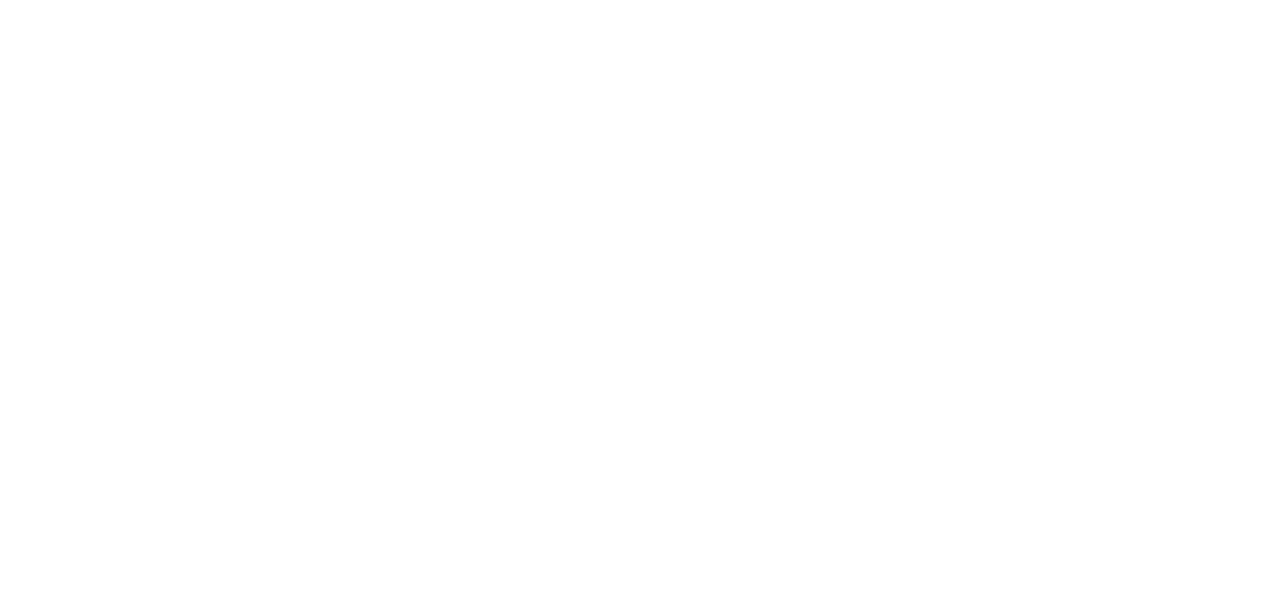
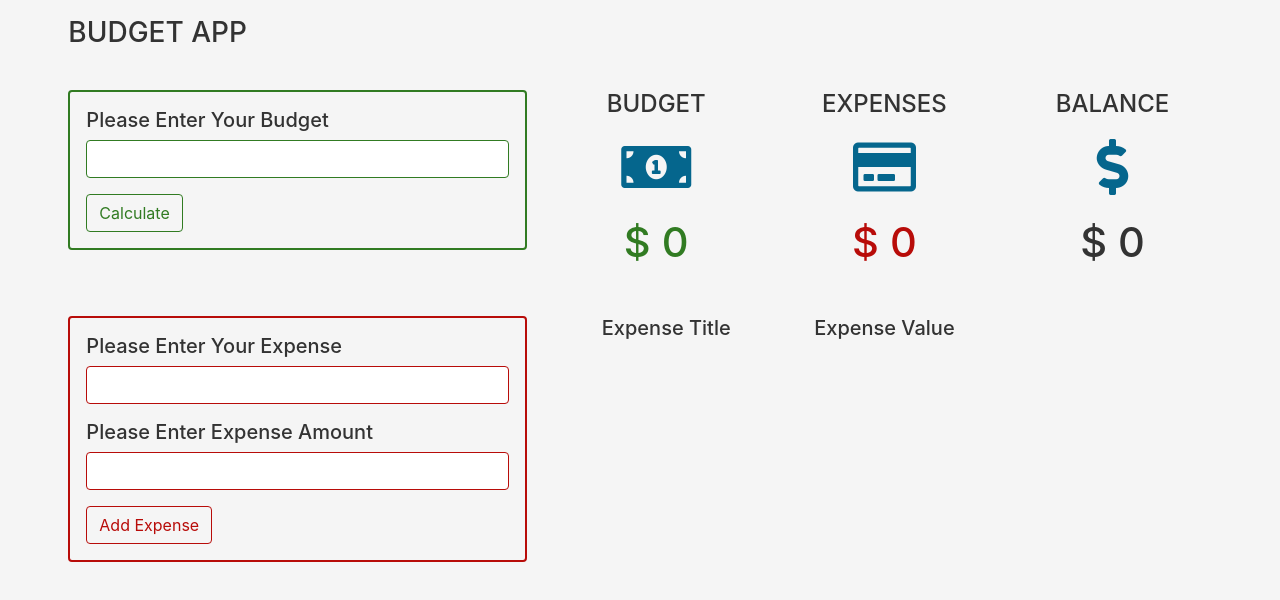
Before and after one commit to MesutBE/budget-app, a plain HTML site: page index.html in a window 1280 px wide. Drawn offline with nearby package versions, Linux system fonts and the light colour scheme; files that its build step writes are made by us from their sources; files whose address does not match are found by name.

Commit message:
Add Budget Balance

```diff
--- a/index.html
+++ b/index.html
@@ -1,11 +1,136 @@
 <!DOCTYPE html>
 <html lang="en">
+
 <head>
-    <meta charset="UTF-8">
-    <meta name="viewport" content="width=device-width, initial-scale=1.0">
-    <title>Document</title>
+ <meta charset="UTF-8">
+ <meta name="viewport" content="width=device-width, initial-scale=1.0">
+ <meta http-equiv="X-UA-Compatible" content="ie=edge">
+ <!-- bootstrap css -->
+ <link rel="stylesheet" href="css/bootstrap.min.css">
+ <!-- main css -->
+ <link rel="stylesheet" href="css/main.css">
+ <!-- google fonts -->
+ <link href="https://fonts.googleapis.com/css?family=Courgette" rel="stylesheet">
+
+ <!-- font awesome -->
+ <link rel="stylesheet" href="css/all.css">
+ <title>Budget App</title>
+ <style>
+ </style>
 </head>
+
 <body>
+ <div class="container-fluid">
+  <div class="row">
+   <div class="col-11 mx-auto pt-3">
+    <!-- title -->
+    <h3 class="text-uppercase mb-4">budget app</h3>
+    <div class="row">
+     <div class="col-md-5 my-3">
+      <!-- budget feedback -->
+      <div class="budget-feedback alert alert-danger text-capitalize">budget feedback</div>
+      <!-- budget form -->
+      <form id="budget-form" class=" budget-form">
+       <h5 class="text-capitalize">please enter your budget</h5>
+       <div class="form-group">
+        <input type="number" class="form-control budget-input" id="budget-input">
+       </div>
+       <!-- submit button -->
+       <button type="submit" class="btn text-capitalize budget-submit" id="budget-submit">calculate</button>
+      </form>
+     </div>
+     <div class="col-md-7">
+      <!-- app info -->
+      <div class="row my-3">
+       <div class="col-4 text-center mb-2">
+        <h6 class="text-uppercase info-title">budget</h6>
+        <span class="budget-icon"><i class="fas fa-money-bill-alt"></i></span>
+        <h4 class="text-uppercase mt-2 budget" id="budget"><span>$ </span><span id="budget-amount">0</span></h4>
+       </div>
+       <div class="col-4 text-center">
+        <h6 class="text-uppercase info-title">expenses</h6>
+        <span class="expense-icon"><i class="far fa-credit-card"></i></span>
+        <h4 class="text-uppercase mt-2 expense" id="expense"><span>$ </span><span id="expense-amount">0</span></h4>
+       </div>
+       <div class="col-4 text-center">
+        <h6 class="text-uppercase info-title">balance</h6>
+        <span class="balance-icon"><i class="fas fa-dollar-sign"></i></span>
+        <h4 class="text-uppercase mt-2 balance" id="balance"> <span>$ </span><span id="balance-amount">0</span></h4>
+       </div>
+      </div>
+     </div>
+    </div>
 
+    <div class="row">
+     <div class="col-md-5 my-3">
+      <!-- expense feedback -->
+      <div class="expense-feedback alert alert-danger text-capitalize">expense feedback</div>
+      <!-- expense form -->
+      <form id="expense-form" class=" expense-form">
+       <h5 class="text-capitalize">please enter your expense</h5>
+       <div class="form-group">
+        <input type="text" class="form-control expense-input" id="expense-input">
+       </div>
+       <h5 class="text-capitalize">please enter expense amount</h5>
+       <div class="form-group">
+        <input type="number" class="form-control expense-input" id="amount-input">
+       </div>
+       <!-- submit button -->
+       <button type="submit" class="btn text-capitalize expense-submit" id="expense-submit">add expense</button>
+      </form>
+     </div>
+     <div class="col-md-7 my-3">
+      <!-- expense list -->
+      <div class="expense-list" id="expense-list">
+
+       <div class="expense-list__info d-flex justify-content-between text-capitalize">
+        <h5 class="list-item">expense title</h5>
+        <h5 class="list-item">expense value</h5>
+        <h5 class="list-item"></h5>
+       </div>
+       <!-- single expense -->
+
+       <!-- <div class="expense">
+        <div class="expense-item d-flex justify-content-between align-items-baseline">
+
+         <h6 class="expense-title mb-0 text-uppercase list-item">- title</h6>
+         <h5 class="expense-amount mb-0 list-item">amount</h5>
+
+         <div class="expense-icons list-item">
+
+          <a href="#" class="edit-icon mx-2" data-id="${expense.id}">
+           <i class="fas fa-edit"></i>
+          </a>
+          <a href="#" class="delete-icon" data-id="${expense.id}">
+           <i class="fas fa-trash"></i>
+          </a>
+         </div>
+        </div>
+
+       </div> -->
+
+       <!-- end of single expense -->
+
+      </div>
+     </div>
+    </div>
+
+
+
+
+   </div>
+  </div>
+ </div>
+
+
+
+
+ <!-- jquery -->
+ <script src="js/jquery-3.3.1.min.js"></script>
+ <!-- bootstrap js -->
+ <script src="js/bootstrap.bundle.min.js"></script>
+ <!-- script js -->
+ <script src="js/app.js"></script>
 </body>
+
 </html>
--- a/init.js
+++ b/init.js
@@ -0,0 +1,3 @@
+document.addEventListener("DOMContentLoaded", function () {
+    eventListeners();
+});
```
Also changed, not shown: handlers/handlers.js (+51 -0 lines), interactions/interactions.js (+11 -0 lines).
